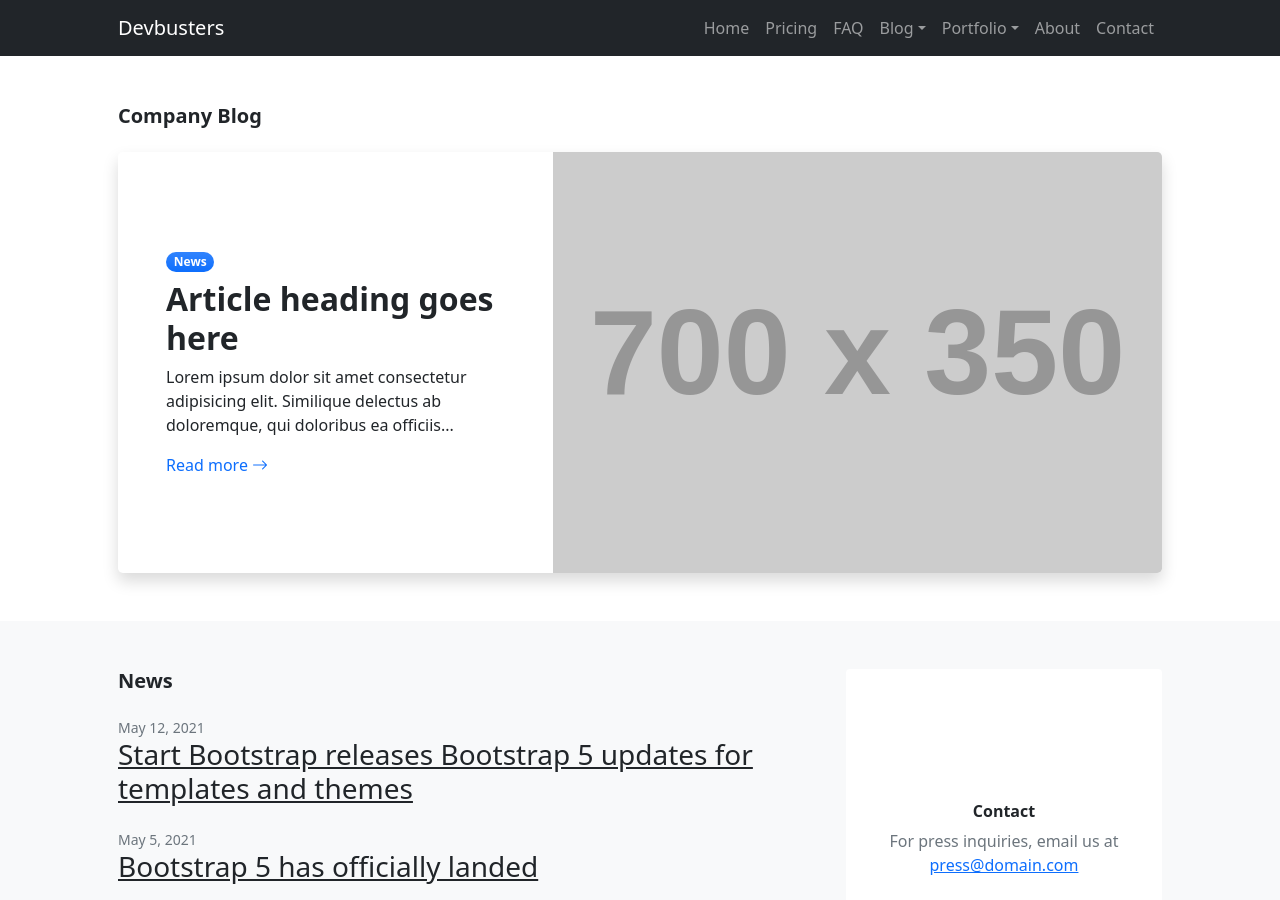
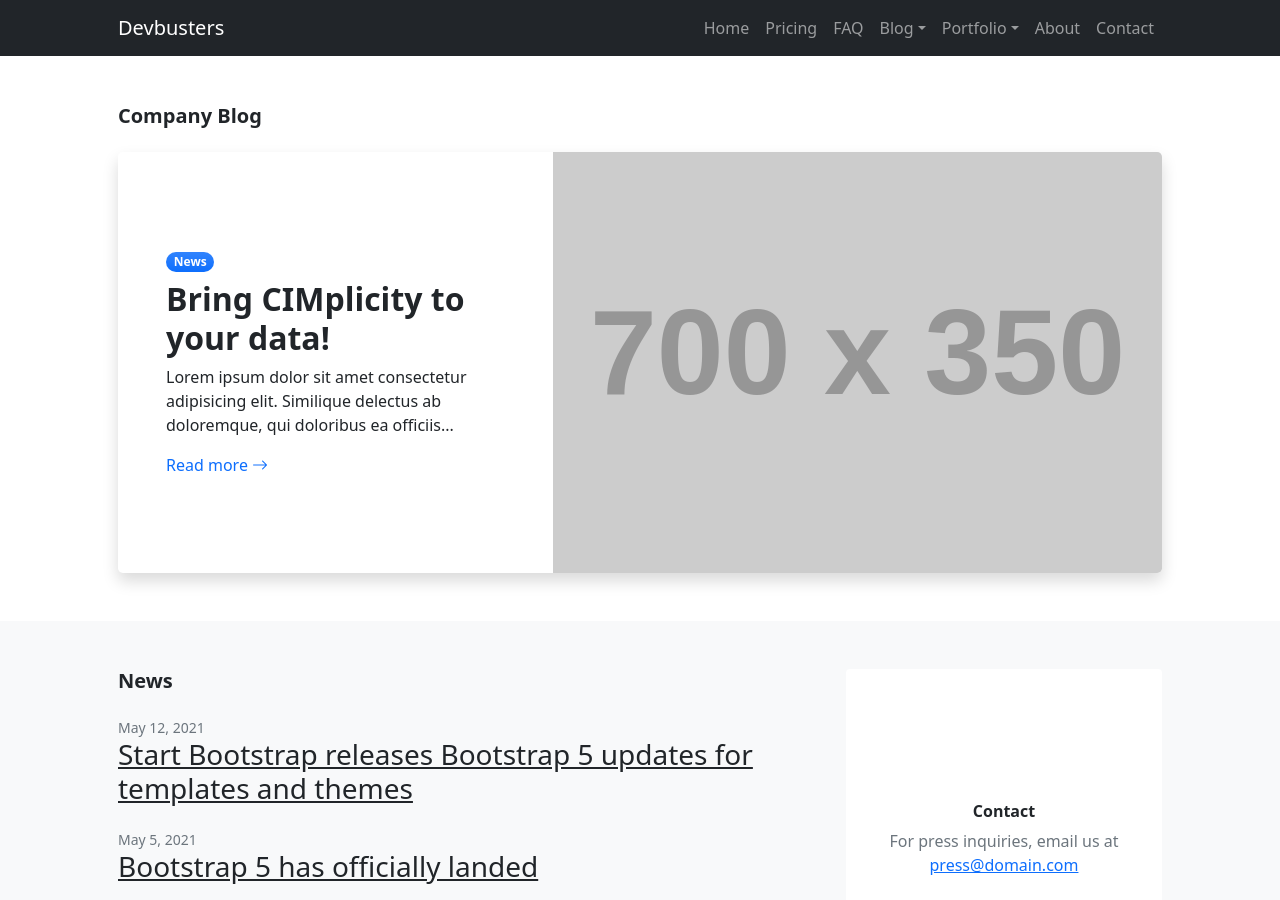
Before and after one commit to Devbusters/devbusters, a Jekyll site: the page built from blog.md, in a window 1280 px wide and 900 px high. Built offline with Jekyll 4.4.1, drawn with Linux system fonts in a browser that asks for light colours.

Commit message:
Update blog-home.html

```diff
--- a/_layouts/blog-home.html
+++ b/_layouts/blog-home.html
@@ -20,6 +20,7 @@
         <!-- Navigation -->
         {% include navigation.html %}
         <!-- Page Content-->
+        {% for post in site.posts limit:1 %}
         <section class="py-5">
             <div class="container px-5">
                 <h1 class="fw-bolder fs-5 mb-4">Company Blog</h1>
@@ -29,10 +30,10 @@
                             <div class="col-lg-6 col-xl-5 py-lg-5">
                                 <div class="p-4 p-md-5">
                                     <div class="badge bg-primary bg-gradient rounded-pill mb-2">News</div>
-                                    <div class="h2 fw-bolder">Article heading goes here</div>
+                                    <div class="h2 fw-bolder">{{ post.title }}</div>
                                     <p>Lorem ipsum dolor sit amet consectetur adipisicing elit. Similique delectus ab
                                         doloremque, qui doloribus ea officiis...</p>
-                                    <a class="stretched-link text-decoration-none" href="#!">
+                                    <a class="stretched-link text-decoration-none" href="{{ post.url }}">
                                         Read more
                                         <i class="bi bi-arrow-right"></i>
                                     </a>
@@ -47,6 +48,7 @@
                 </div>
             </div>
         </section>
+        {% endfor %}
         <section class="py-5 bg-light">
             <div class="container px-5">
                 <div class="row gx-5">
```
